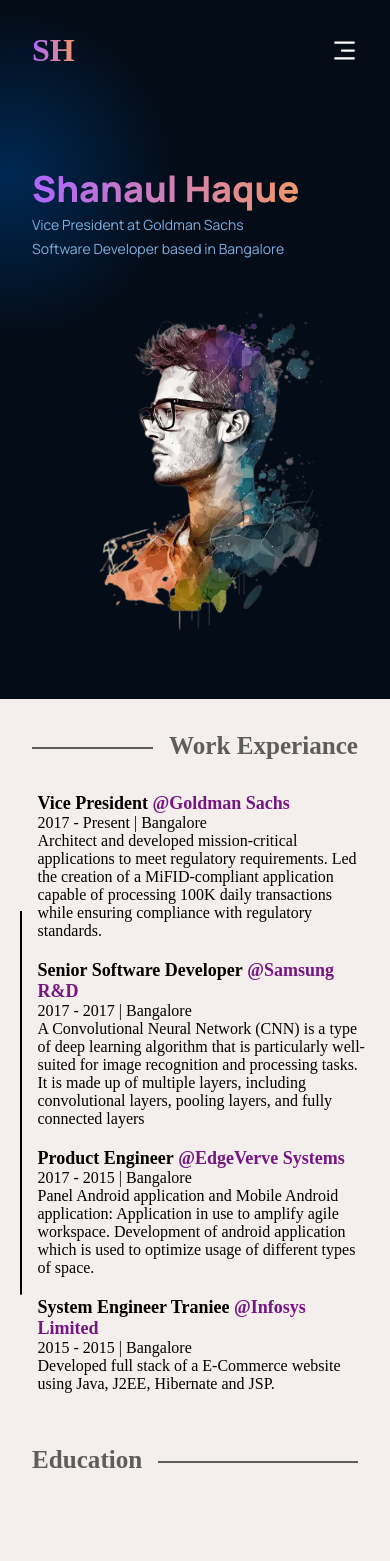
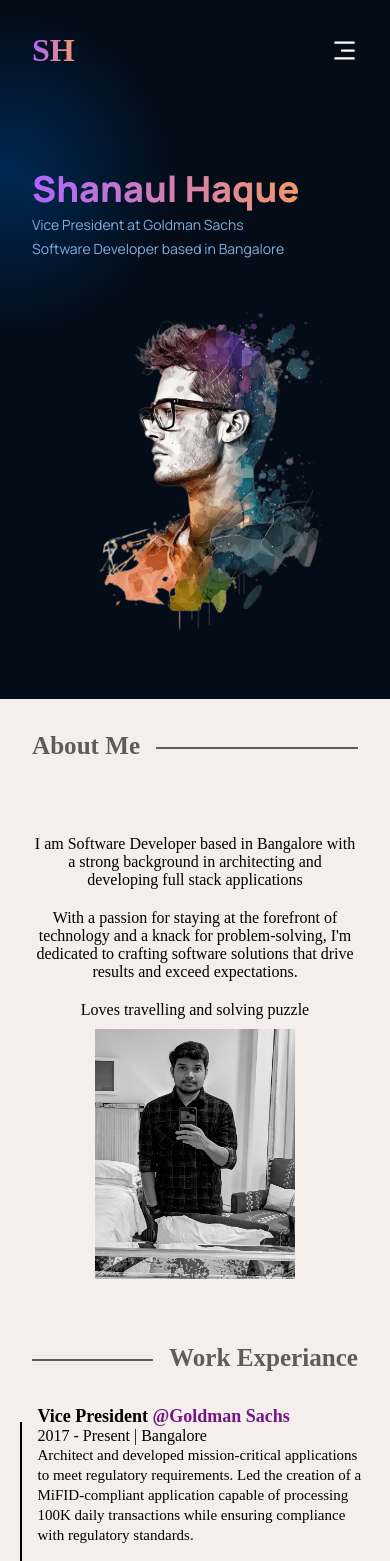
Before and after one commit to shanaulhaque/shaan-portfolio, a React (Create React App) app: page / in a window 390 px wide. Shown: the top 1561 px of the page. Built offline with nearby package versions, Linux system fonts and the light colour scheme.

Commit message:
adding about me

```diff
--- a/src/App.js
+++ b/src/App.js
@@ -1,6 +1,6 @@
 import ProfileHeader from "./container/header/ProfileHeader";
 import { profileData } from "./container/Data";
-// import About from "./container/about/About";
+import About from "./container/about/About";
 import Experiance from "./container/experience/Experience";
 import Educations from "./container/education/Educations";
 // import Achievements from "./container/achivements/Achivements";
@@ -17,7 +17,7 @@ function App() {
         <ProfileHeader name={profileData.name} title={profileData.title} location={profileData.location} ></ProfileHeader>
         </div>
         <div>
-        {/* <About/> */}
+        <About/>
         <Experiance/>
         <Educations/>
         {/*<Achievements/>
--- a/src/component/EducationDetail.js
+++ b/src/component/EducationDetail.js
@@ -1,11 +1,17 @@
 import './education_detail.css'
+import { motion } from "framer-motion"
 
 const EducationDetail = ({ educationDetail }) =>  (
-    <div className="education_detail-container">
-        <div className="education_detail-container-content" >
-            <h2>{educationDetail.institute}</h2>
-            <h3>{educationDetail.program}</h3>
-        </div>
-    </div>
+    <li className="education_detail-container">
+        <motion.div
+        initial={{y:50}}
+        whileInView={{y:0}}
+        transition={{duration:0.5, type:"spring"}}>
+                <div className="education_detail-container-content" >
+                    <h2>{educationDetail.institute}</h2>
+                    <h3>{educationDetail.program}</h3>
+                </div>
+        </motion.div>
+    </li>
 );
 export default EducationDetail;
--- a/src/component/education_detail.css
+++ b/src/component/education_detail.css
@@ -17,20 +17,19 @@
     font-size: 11.65px;
     font-weight: 700;
     line-height: 35px;
-    color: #797777;
+    color: #484848;
 }
 
 .education_detail-container-content h2 {
     font-size: 25.11px;
     line-height: 30.30px;
-    color: #5e5d5d;
     cursor: pointer;
 }
 
 .education_detail-container-content h3 {
     font-weight: 700;
     line-height: 35px;
-    color: #797777;
+    color: #484848;
 }
 
 .education_detail-container-content p:last-child {
--- a/src/component/work_detail.css
+++ b/src/component/work_detail.css
@@ -11,10 +11,17 @@
 
 .work_detail-container p{
     width: auto;
+    line-height: 20px;
 }
 
 @media screen and (max-width: 550px) {
     .work_detail-container h2 {
         font-size: 18px;
     }
+    .work_detail-container span{
+        font-size: 16px;
+    }
+    .work_detail-container p{
+        font-size: 15px;
+    }
 }
--- a/src/container/about/About.js
+++ b/src/container/about/About.js
@@ -1,7 +1,29 @@
 import './about.css'
+import sh from '../../assets/sh.jpg';
 const About = () => (
-  <div>
-    <h1>About Me</h1>
-  </div>
+  <div className='about_me' id="about">
+      <div className="about_me-title">
+          <h1>About Me</h1>
+          <div className="about_me-title_bar"/>
+      </div>
+      <div className="about_me-content">
+        <div className='about_me-content-image'>
+              <img src={sh} alt="sh"/>
+        </div>
+        <div className='about_me-content-description'>
+          <p>
+              I am Software Developer based in Bangalore with a strong background in architecting
+              and developing full stack applications
+          </p>
+          <p>
+                With a passion for staying at the forefront of technology and a knack for problem-solving,
+                I'm dedicated to crafting software solutions that drive results and exceed expectations.
+          </p>
+          <p>
+                Loves travelling and solving puzzle
+          </p>
+        </div>
+      </div>
+    </div>
   );
 export default About;
--- a/src/container/about/about.css
+++ b/src/container/about/about.css
@@ -0,0 +1,113 @@
+
+
+.about_me-title {
+    padding: 2rem;
+    background-color: #f4eeec;
+    display: flex;
+    flex-direction: row;
+}
+
+.about_me-content {
+    padding: 2rem;
+    background-color: #f4eeec;
+    display: flex;
+    flex-direction: row-reverse;
+    justify-content: space-between;
+
+}
+
+.about_me-content-image{
+    width: 400px;
+    height: 400px;
+}
+
+.about_me-content-image img{
+    width: 100%;
+    height: 100%;
+}
+
+
+
+.about_me-content-description {
+    padding: 70px 10px 0 10px;
+    text-align: center;
+}
+
+.about_me-content p{
+    padding: 20px 0;
+    font-size: 20px;
+}
+
+.about_me-title h1 {
+    font-size: 25.11px;
+    line-height: 30.30px;
+    color: #5e5d5d;
+    cursor: pointer;
+}
+
+.about_me-title_bar {
+    border: 1px solid #5e5d5d;
+    width: 100%;
+    height: 2px;
+    flex: 1;
+    margin-left: 1rem;
+    margin-top: 1rem;
+}
+
+@media screen and (max-width: 820px) {
+    .about_me-content {
+        padding: 2rem;
+        flex-direction: column-reverse;
+    }
+    .about_me-content-image img{
+        width: 100%;
+        height: 100%;
+    }
+
+    .about_me-content-description {
+        padding: 10px 10px 10px 10px;
+
+    }
+
+    .about_me-content-image{
+        width: 400px;
+        height: 500px;
+        display: flex;
+        justify-content: center;
+        align-items: center;
+    }
+
+    .about_me-content-image{
+        margin: auto;
+    }
+
+}
+
+@media screen and (max-width: 550px) {
+    .about_me-content {
+        padding: 2rem;
+        flex-direction: column-reverse;
+    }
+
+    .about_me-content-image{
+        width: 200px;
+        height: 250px;
+        display: flex;
+        justify-content: center;
+        align-items: center;
+    }
+
+    .about_me-content-image{
+        margin: auto;
+    }
+
+    .about_me-content p{
+        padding: 10px 0;
+        font-size: 16px;
+    }
+
+    .about_me-content-description {
+        padding: 0;
+        text-align: center;
+    }
+}
--- a/src/container/education/Educations.js
+++ b/src/container/education/Educations.js
@@ -3,8 +3,16 @@ import EducationDetail from "../../component/EducationDetail";
 import { educationData } from "../Data";
 import './education.css';
 import laptop from '../../assets/laptop.png';
+import { useRef } from "react";
+import { motion, useScroll } from "framer-motion"
 
-const Educations = () =>  (
+const Educations = () =>  {
+  const ref = useRef(null);
+  const { scrollYProgress } = useScroll({
+    target: ref,
+    offset: ["start end", "start center"]
+  });
+  return (
     <div id="education">
       <div className="education_title">
         <h1>Education</h1>
@@ -15,12 +23,17 @@ const Educations = () =>  (
       <div className="education_content-image">
         <img src={laptop} alt="im"></img>
       </div>
-      <div className="education_content-detail">
-          {educationData.map((educationDetail) => (
-              <EducationDetail educationDetail={educationDetail}></EducationDetail>
-          ))}
+      <div className="education_content-detail" ref={ref}>
+      <motion.div
+      style={{scaleY: scrollYProgress}}
+      className="education_content-detail-line"></motion.div>
+        <ul>
+            {educationData.map((educationDetail) => (
+                <EducationDetail educationDetail={educationDetail}></EducationDetail>
+            ))}
+            </ul>
       </div>
     </div>
     </div>
-    );
+    )};
 export default Educations;
--- a/src/container/education/education.css
+++ b/src/container/education/education.css
@@ -39,12 +39,19 @@
 .education_content-detail {
     display: flex;
     justify-content: space-evenly;
-    flex-direction: column;
+    flex-direction: row;
 }
 
 .education_content-image img{
     width: 450px;
     height: 400px;
+}
+
+.education_content-detail-line {
+    margin-right: 2rem;
+    width: 1px;
+    height: full;
+    border: 1px solid black;
 }
 
 @media screen and (max-width: 820px) {
@@ -64,4 +71,9 @@
     .education_content-image{
         display: none;
     }
+    .education_content-detail-line {
+        margin-right: 0rem;
+        margin-left: 1rem;
+
+    }
   }
--- a/src/container/experience/Experience.js
+++ b/src/container/experience/Experience.js
@@ -8,7 +8,7 @@ const Experiance = () => {
   const ref = useRef(null);
   const { scrollYProgress } = useScroll({
     target: ref,
-    offset: ["start end", "start start"]
+    offset: ["start end", "start center"]
   });
   return (
     <div id="experience">
```
Also changed, not shown: src/assets/sh.jpg (added).
